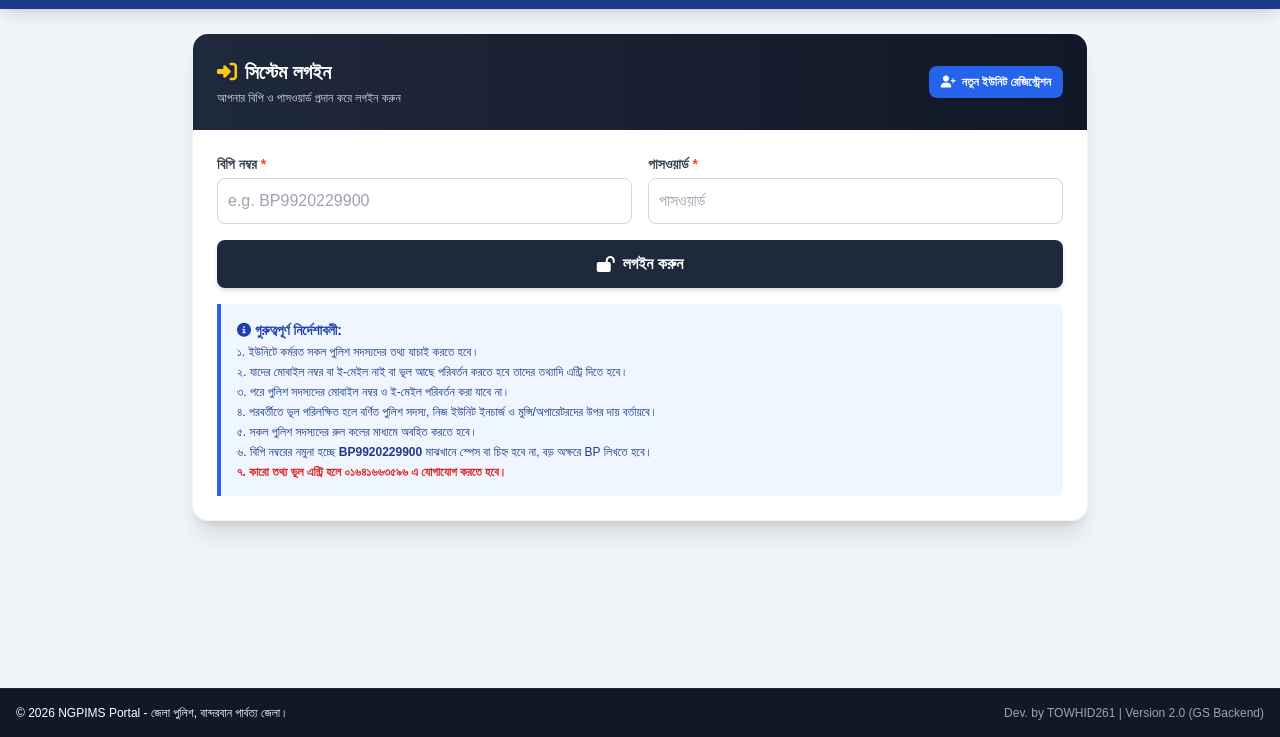
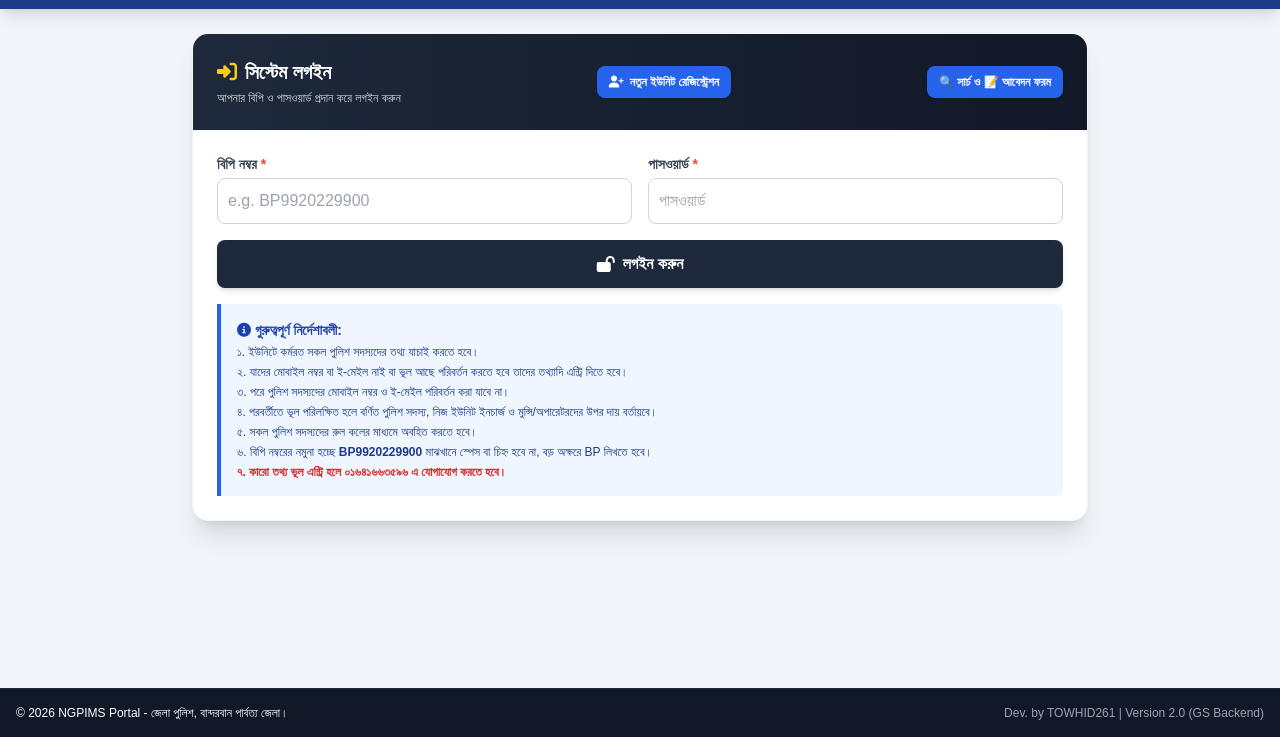
Before and after one commit to Towhid932/NGPIMS, a plain HTML site: page index.html in a window 1280 px wide. Shown: the part 63-800 px from the top of the page. Drawn offline with nearby package versions, Linux system fonts and the light colour scheme; a web font is replaced by a local one.

Commit message:
Update index.html

```diff
--- a/index.html
+++ b/index.html
@@ -132,6 +132,9 @@
                     <button onclick="switchAuthView('register')" class="bg-blue-600 hover:bg-blue-700 text-white px-3 py-2 rounded-lg text-xs font-semibold shadow transition flex items-center gap-1.5">
                         <i class="fa-solid fa-user-plus"></i> নতুন ইউনিট রেজিস্ট্রেশন
                     </button>
+                    <button  class="bg-blue-600 hover:bg-blue-700 text-white px-3 py-2 rounded-lg text-xs font-semibold shadow transition flex items-center gap-1.5">
+                        <a href=application.html>🔍 সার্চ ও 📝 আবেদন ফরম</a>
+                    </button>
                 </div>
                 <form id="loginForm" onsubmit="handleLogin(event)" class="p-4 sm:p-6 space-y-4">
                     <div class="grid grid-cols-1 md:grid-cols-2 gap-4">
@@ -172,6 +175,9 @@
                     </div>
                     <button onclick="switchAuthView('login')" class="bg-slate-700 hover:bg-slate-800 text-white px-3 py-2 rounded-lg text-xs font-semibold shadow transition flex items-center gap-1.5">
                         <i class="fa-solid fa-arrow-left"></i> লগইন পেজে ফিরে যান
+                    </button>
+                    <button  class="bg-blue-600 hover:bg-blue-700 text-white px-3 py-2 rounded-lg text-xs font-semibold shadow transition flex items-center gap-1.5">
+                        <a href=application.html>🔍 সার্চ ও 📝 আবেদন ফরম</a>
                     </button>
                 </div>
                 <form id="registrationForm" onsubmit="handleRegistration(event)" class="p-4 sm:p-6 space-y-4">
```
